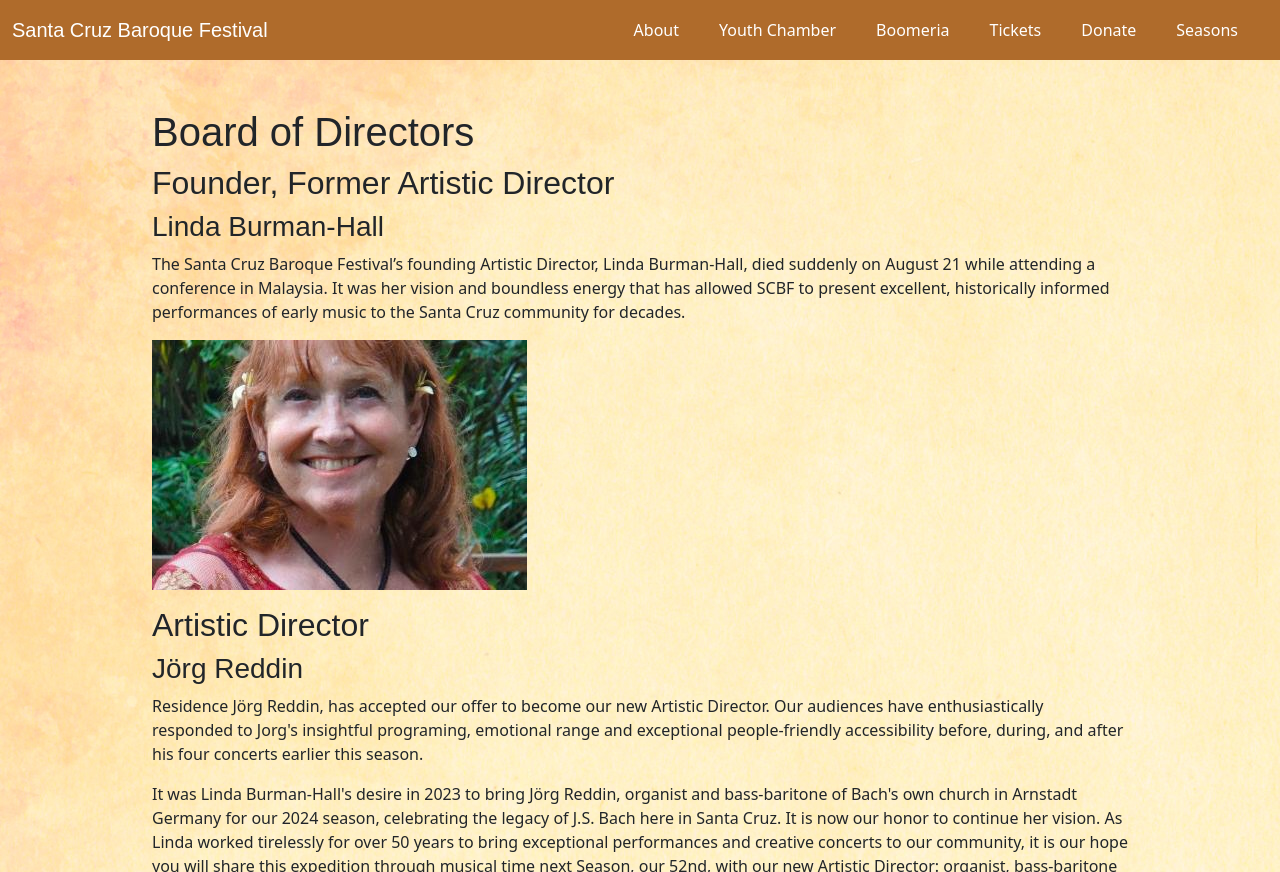
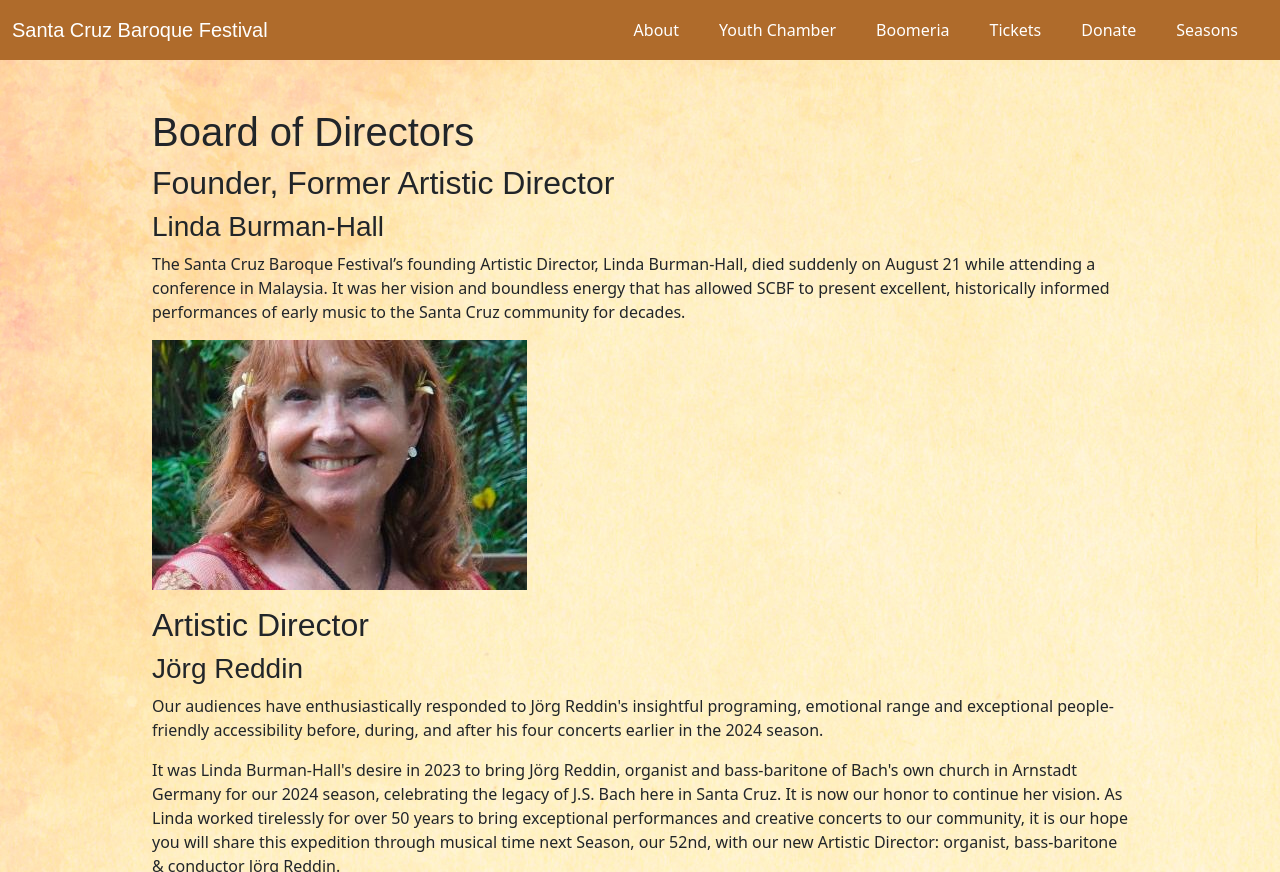
Before and after one commit to agilepro/baroque, a Gatsby site: page /board in a window 1280 px wide. Shown: the top 872 px of the page. Built offline with nearby package versions, Linux system fonts and the light colour scheme; Gatsby itself is replaced by a stand-in of ours; a web font is replaced by a local one.

```diff
--- a/src/pages/board.md
+++ b/src/pages/board.md
@@ -16,7 +16,7 @@
 
 ### Jörg Reddin
 
-Residence Jörg Reddin, has accepted our offer to become our new Artistic Director. Our audiences have enthusiastically responded to Jorg's insightful programing, emotional range and exceptional people-friendly accessibility before, during, and after his four concerts earlier this season.
+Our audiences have enthusiastically responded to Jörg Reddin's insightful programing, emotional range and exceptional people-friendly accessibility before, during, and after his four concerts earlier in the 2024 season.
 
 It was Linda Burman-Hall's desire in 2023 to bring Jörg Reddin, organist and bass-baritone of Bach's own church in Arnstadt Germany for our 2024 season, celebrating the legacy of J.S. Bach here in Santa Cruz. It is now our honor to continue her vision. As Linda worked tirelessly for over 50 years to bring exceptional performances and creative concerts to our community, it is our hope you will share this expedition through musical time next Season, our 52nd, with our new Artistic Director: organist, bass-baritone & conductor Jörg Reddin.
 
```
Also changed, not shown: README.md, 1 other file.
